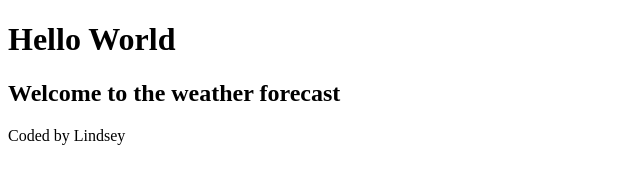
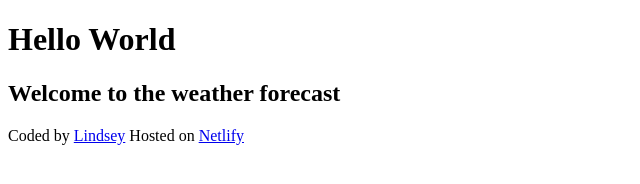
Before and after one commit to LindseyM23/Weather-Forecast, a plain HTML site: page index.html in a window 1280 px wide. Shown: the whole page, without its empty margins (0-640 px from the left). Drawn offline with Linux system fonts and the light colour scheme.

Commit message:
added links to footer

```diff
--- a/index.html
+++ b/index.html
@@ -10,6 +10,8 @@
     <h2>Welcome to the weather forecast</h2>
 
 
-    <footer>Coded by Lindsey</footer>
+    <footer>Coded by
+        <a href="https://github.com/LindseyM23" target="_blank">Lindsey</a>
+    Hosted on <a href="https://shecodes-weather-forecast-lindsey-m.netlify.app/" target="_blank">Netlify</a></footer>
 </body>
 </html>
```
